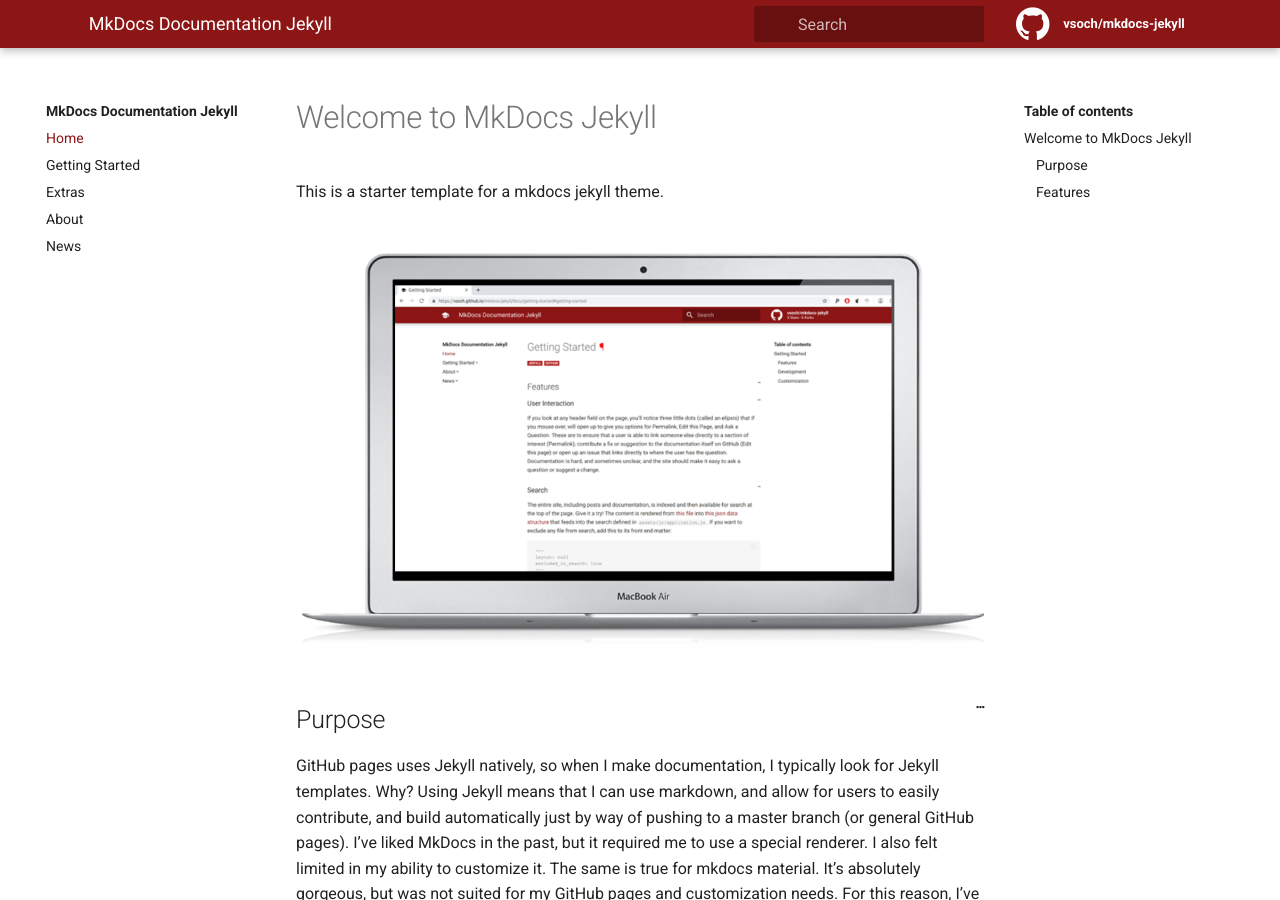
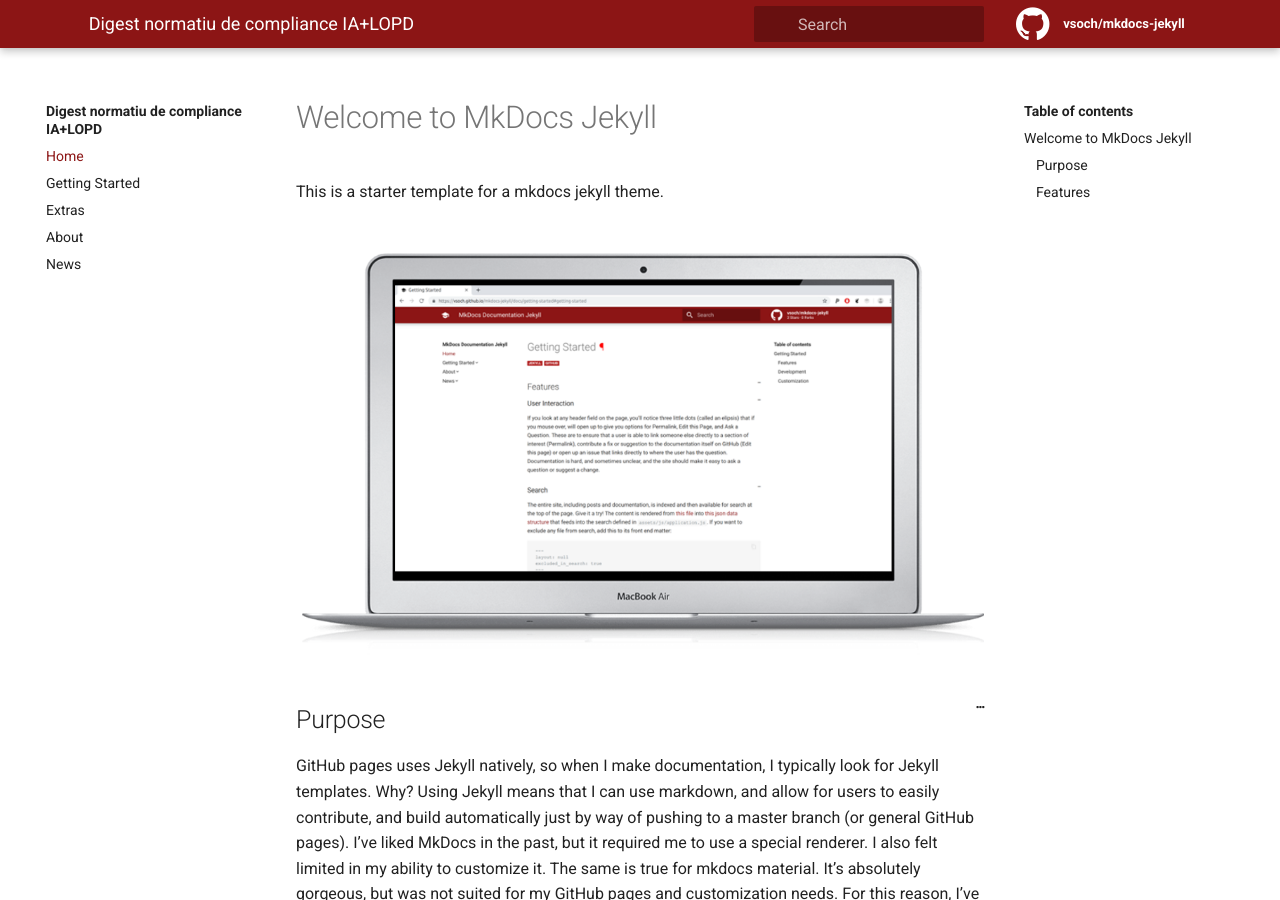
Before and after one commit to e-steve/e-steve.github.io, a Jekyll site: the page built from pages/index.md, in a window 1280 px wide and 900 px high. Built offline with Jekyll 4.4.1, drawn with Linux system fonts in a browser that asks for light colours; some of the changed text lies outside the part shown.

Commit message:
Update _config.yml

```diff
--- a/_config.yml
+++ b/_config.yml
@@ -1,4 +1,4 @@
-# Welcome to Jekyll!
+# Digest normatiu de compliance IA+LOPD
 #
 # This config file is meant for settings that affect your whole blog, values
 # which you are expected to set up once and rarely edit after that. If you find
@@ -14,9 +14,9 @@
 # You can create any custom variable you would like, and they will be accessible
 # in the templates via {{ site.myvariable }}.
 
-title: MkDocs Documentation Jekyll
+title: Digest normatiu de compliance IA+LOPD
 email: your-email@domain.com
-author: Dinosaur Avocado
+author: Esteve
 description: > # this means to ignore newlines until "baseurl:"
   Write an awesome description for your new site here. You can edit this
   line in _config.yml. It will appear in your document head meta (for
```
